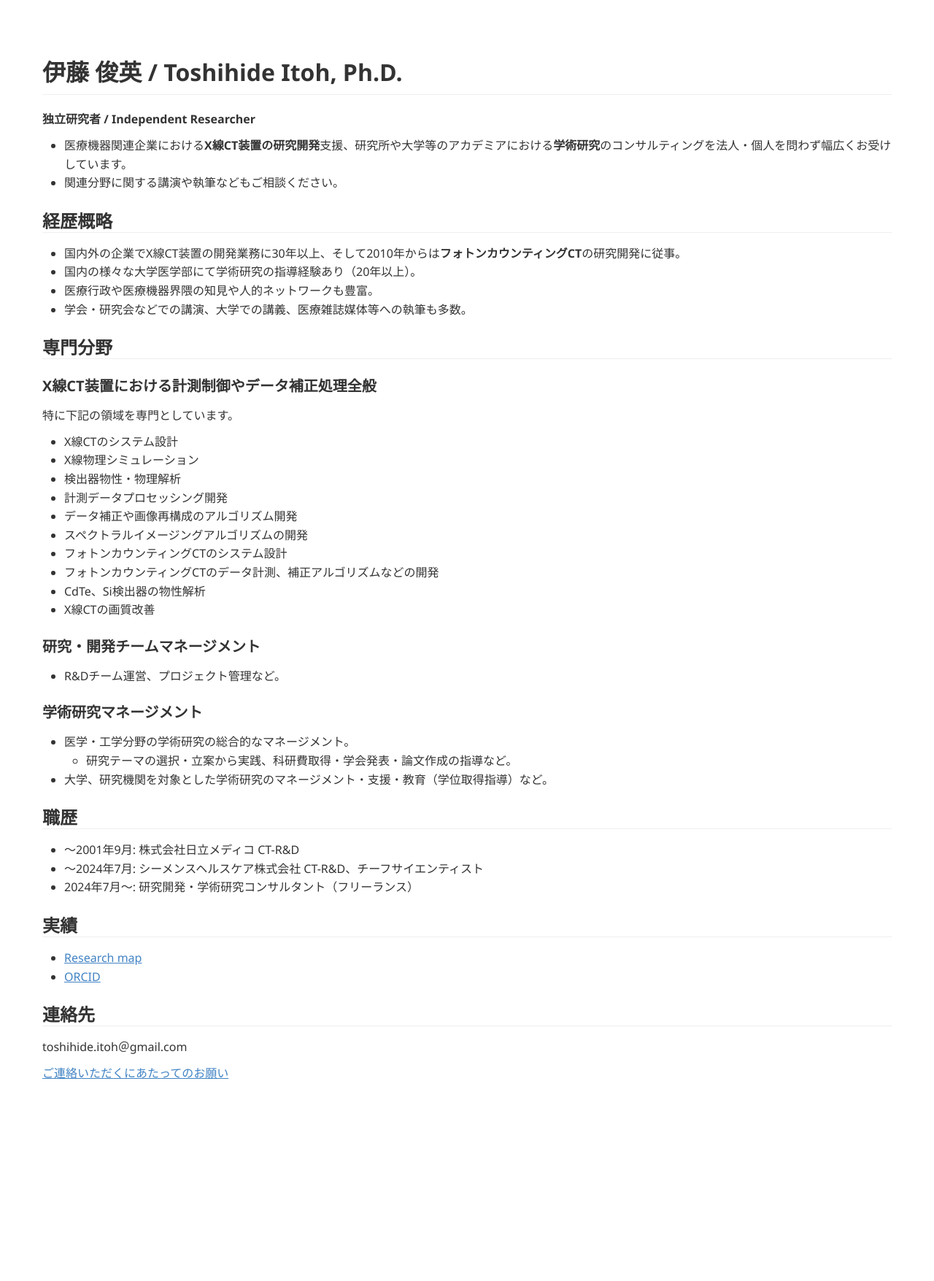
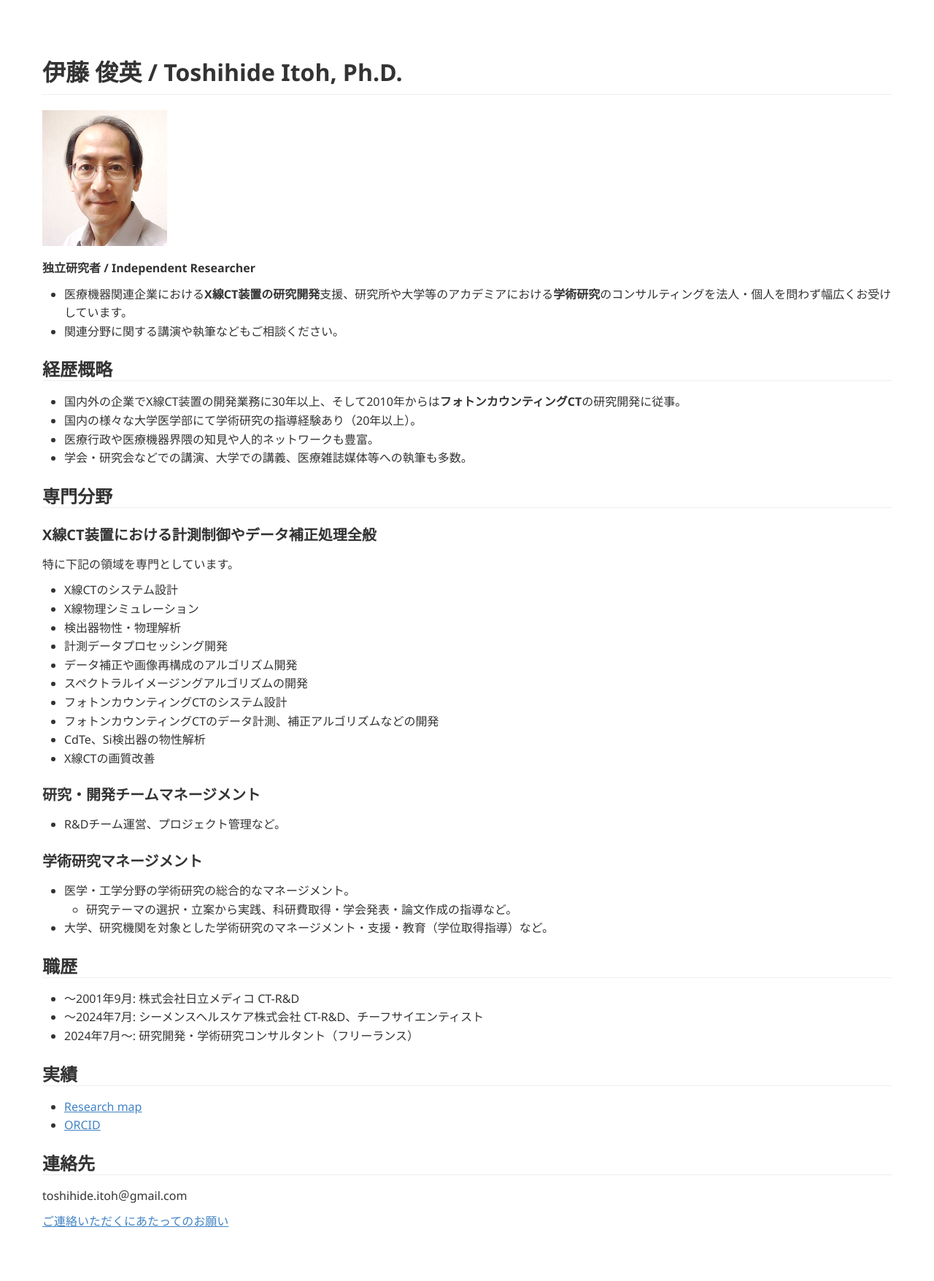
Before and after one commit to tnitoh/tnitoh.github.io, a Jekyll site: the page built from index.md, in a window 1280 px wide. Shown: the whole page at 73% size. Built offline with Jekyll 4.4.1, drawn with Linux system fonts in a browser that asks for light colours; Markdown is read by kramdown in place of the engine named in the settings; before the commit the page ends 1551 px from its top, so only the background shows below that.

Commit message:
Update index.md

```diff
--- a/index.md
+++ b/index.md
@@ -4,6 +4,8 @@ title: Toshihide Itoh
 ---
 
 # 伊藤 俊英 / Toshihide Itoh, Ph.D.
+
+![Itoh](Itoh.png)
 
 **独立研究者 / Independent Researcher**
 
```
